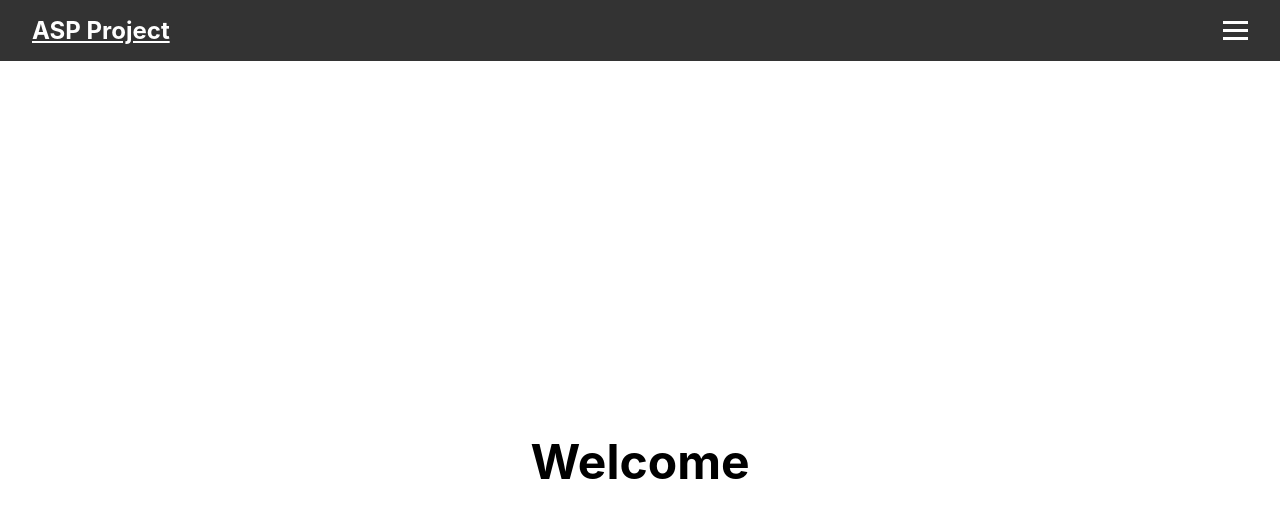
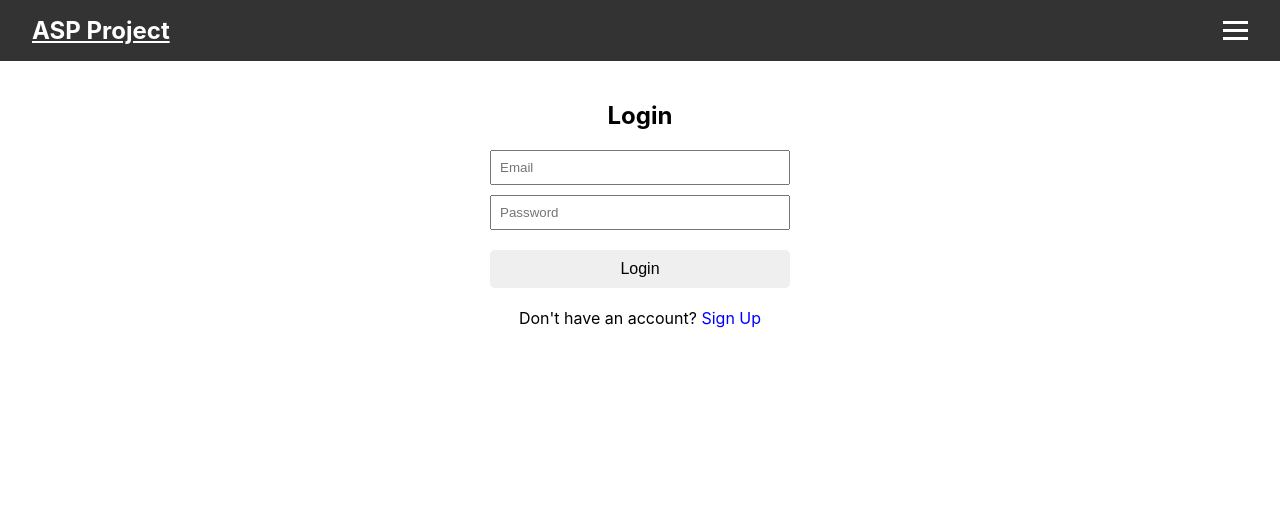
Before and after one commit to ASP-Project-2024/ASP_FrontEnd, a React (Create React App) app: page / in a window 1280 px wide. Shown: the top 518 px of the page. Built offline with nearby package versions, Linux system fonts and the light colour scheme.

Commit message:
logout and route changes

```diff
--- a/src/App.js
+++ b/src/App.js
@@ -16,8 +16,8 @@ function App() {
     <Router>
       <Navbar />
       <Routes>
-        <Route path="/" element={<Home />} />
-        <Route path="/loginSignUp" element={<LoginSignup />} /> {/* Route for Login/Signup */}
+        <Route path="/" element={<LoginSignup />} />
+        <Route path="/home" element={<Home />} /> {/* Route for Login/Signup */}
         <Route path="/profile" element={<Profile />} /> {/* Route for Login/Signup */}
         <Route path="/record" element={<Record />} /> {/* Route for Login/Signup */}
         <Route path="*" element={<Navigate to="/" />} /> {/* Redirect to home for undefined paths */}
--- a/src/components/Profile.js
+++ b/src/components/Profile.js
@@ -37,7 +37,7 @@ function Profile() {
   // Handle logout
   const handleLogout = async () => {
     try {
-      const response = await fetch('/auth/logout', {
+      const response = await fetch('http://localhost:2000/auth/logout', {
         method: 'GET',
         credentials: 'include',
       });
```
